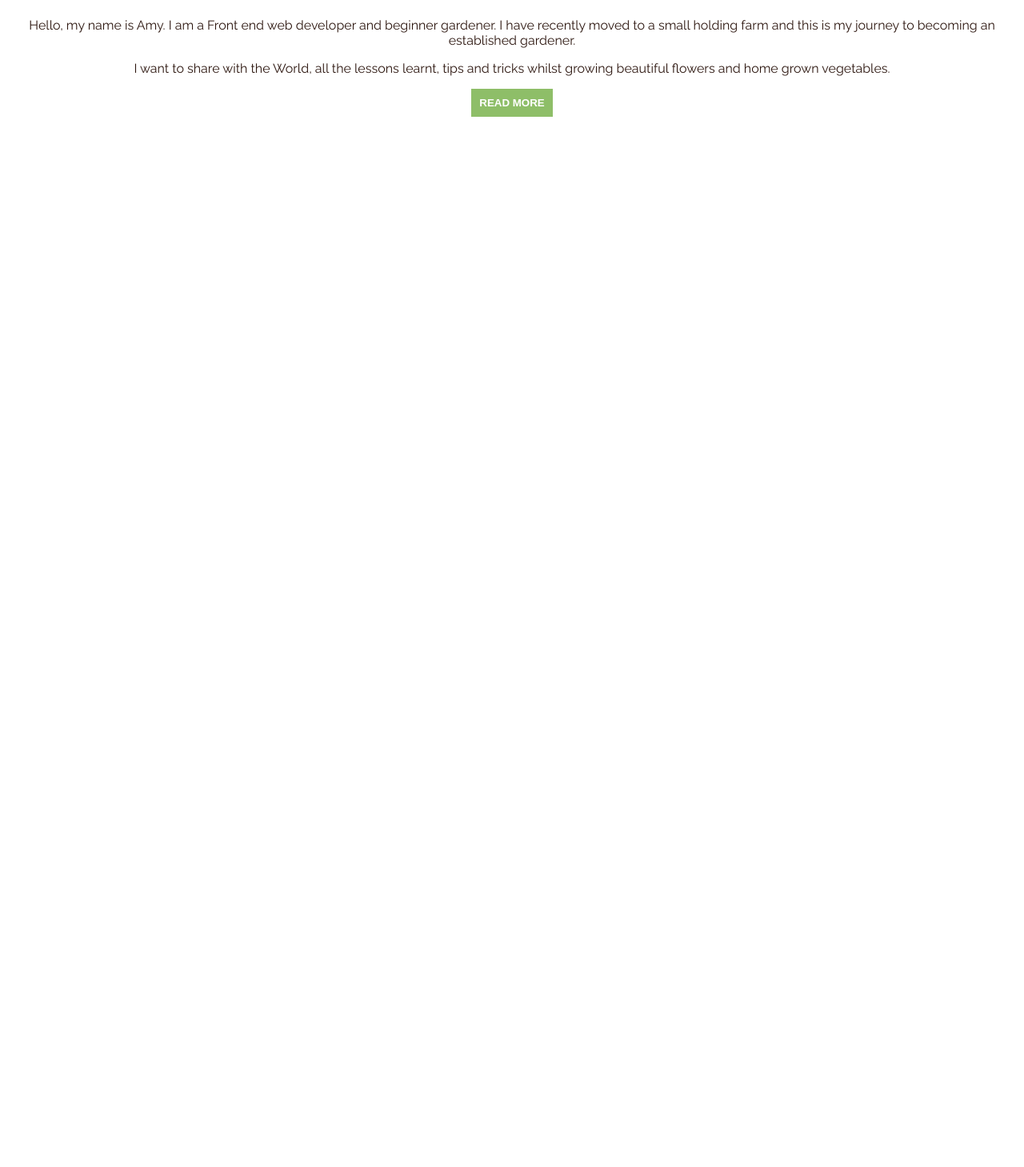
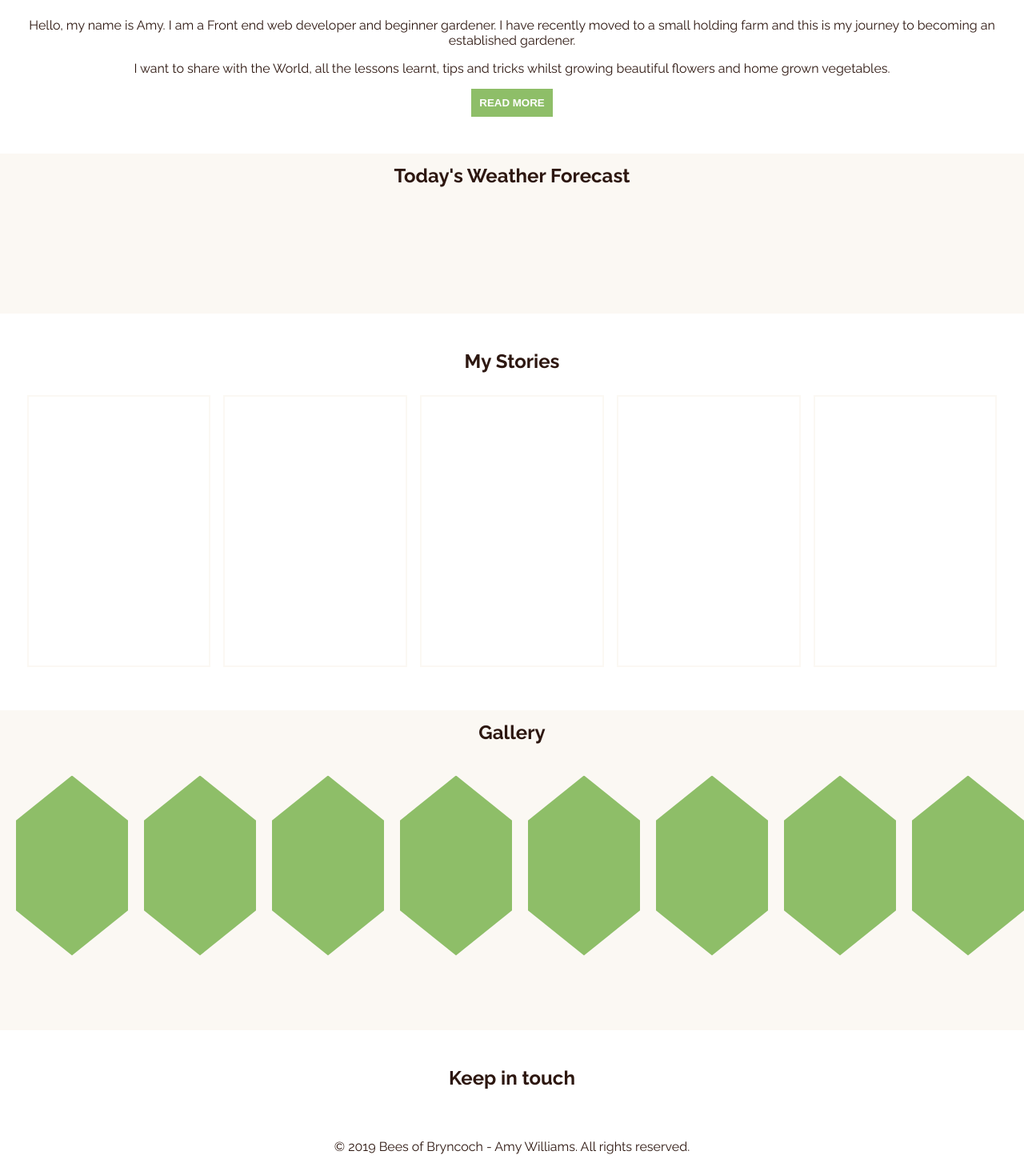
Before and after one commit to csamywilliams/website, a React (Create React App) app: page / in a window 1280 px wide. Shown: the part 225-1684 px from the top of the page at 80% size. Before the commit the page ends 800 px from the top, so only its background shows below. Built offline with nearby package versions, Linux system fonts and the light colour scheme.

Commit message:
Created section components on main page

```diff
--- a/src/App.js
+++ b/src/App.js
@@ -3,7 +3,7 @@ import { ThemeProvider } from 'styled-components';
 import SocialMediaBar from './Components/SocialMediaBar/SocialMediaBar';
 import HeaderBar from './Components/HeaderBar/HeaderBar';
 import MainPage from './Components/MainPage/MainPage';
-import PostPreview from './Components/PostPreview/PostPreview';
+import PageFooter from './Components/PageFooter/PageFooter';
 import theme from "./theme";
 import './Fonts.css';
 import './App.css';
@@ -17,6 +17,7 @@ class App extends Component {
             <SocialMediaBar />
             <HeaderBar />
             <MainPage />
+            <PageFooter />
           </div>
         </ThemeProvider>
       </div>
--- /dev/null
+++ b/src/Components/BlogPosts/BlogPosts.jsx
@@ -0,0 +1,25 @@
+import React, { Component } from 'react';
+import { Layout } from './BlogPosts.styles';
+import { Post } from '../UIComponents/UIComponents';
+
+class BlogPosts extends Component {
+
+  render() {
+
+    const posts = [ '1', '2', '3', '4', '5'];
+
+    const postPreviews = posts.map((image, id) => {
+      return <Post key={id}></Post>;
+    });
+
+
+    return (
+       <Layout>
+         { postPreviews }
+      </Layout>
+    );
+  }
+
+}
+
+export default BlogPosts;
--- /dev/null
+++ b/src/Components/BlogPosts/BlogPosts.styles.jsx
@@ -0,0 +1,12 @@
+import styled from 'styled-components';
+
+export const Layout = styled.div`
+    display: flex;
+    flex-direction: row;
+
+    & > div {
+        flex: 1;
+        margin: .5em;
+        padding: .5em;
+    }
+`;
--- /dev/null
+++ b/src/Components/Gallery/Gallery.jsx
@@ -0,0 +1,28 @@
+import React, { Component } from 'react';
+import { Layout } from './Gallery.styles';
+import { Hexagon } from '../UIComponents/UIComponents';
+import BlogImage from '../../Assets/Images/blog.png';
+import ReviewsImage from '../../Assets/Images/reviews.png';
+import GalleryImage from '../../Assets/Images/gallery.png';
+import InfoImage from '../../Assets/Images/little-things.png';
+
+class Gallery extends Component {
+
+  render() {
+
+    const images = [ BlogImage, ReviewsImage, GalleryImage, InfoImage, BlogImage, ReviewsImage, GalleryImage, InfoImage];
+
+    const previews = images.map((image, id) => {
+        return <Hexagon key={id}></Hexagon>;
+    });
+
+    return (
+       <Layout>
+           { previews }
+      </Layout>
+    );
+  }
+
+}
+
+export default Gallery;
--- /dev/null
+++ b/src/Components/Gallery/Gallery.styles.jsx
@@ -0,0 +1,6 @@
+import styled from 'styled-components';
+
+export const Layout = styled.div`
+    display: flex;
+    flex-direction: row;
+`;
--- a/src/Components/IntroPosts/IntroPosts.jsx
+++ b/src/Components/IntroPosts/IntroPosts.jsx
@@ -1,35 +1,46 @@
 import React, { Component } from 'react';
-import { Grid, ImageLink, Image, ItemA, ItemB, ItemC, ItemD } from './IntroPosts.styles';
-import PageImage from '../../Assets/Images/flowers.jpg';
-import PageImage2 from '../../Assets/Images/garden-portrait.jpeg';
+import { Layout, Flex, ImageLink, Image, ItemA, ItemB } from './IntroPosts.styles';
+import BlogImage from '../../Assets/Images/blog.png';
+import ReviewsImage from '../../Assets/Images/reviews.png';
+import GalleryImage from '../../Assets/Images/gallery.png';
+import InfoImage from '../../Assets/Images/little-things.png';
 
 class IntroPosts extends Component {
 
   render() {
 
     return (
-        <Grid>
+       <Layout>
+        <Flex>
           <ItemA>
             <ImageLink href="#">
-                <Image src={PageImage2} alt="text"/>
+              <Image src={BlogImage} alt="text"/>
             </ImageLink>
           </ItemA>
+          <ItemA>
+            <ImageLink href="#">
+              <Image src={GalleryImage} alt="text"/>
+            </ImageLink>
+          </ItemA>
+        </Flex>
+        <Flex>
           <ItemB>
             <ImageLink href="#">
-                <Image src={PageImage2} alt="text"/>
+              <Image src={BlogImage} alt="text"/>
             </ImageLink>
           </ItemB>
-            <ItemC>
+          <ItemB>
             <ImageLink href="#">
-                <Image src={PageImage} alt="text"/>
+              <Image src={GalleryImage} alt="text"/>
             </ImageLink>
-            </ItemC>
-            <ItemD>
+          </ItemB>
+          <ItemB>
             <ImageLink href="#">
-                <Image src={PageImage} alt="text"/>
+              <Image src={ReviewsImage} alt="text"/>
             </ImageLink>
-            </ItemD>
-        </Grid>
+          </ItemB>
+        </Flex>
+      </Layout>
     );
   }
 
--- a/src/Components/IntroPosts/IntroPosts.styles.jsx
+++ b/src/Components/IntroPosts/IntroPosts.styles.jsx
@@ -1,35 +1,26 @@
 import styled from 'styled-components';
 import media from '../../Utilities/MediaQueries';
 
-export const Grid = styled.div`
-  padding-top: 2vh;
-  display: grid;
-  margin: 0 auto;
-  width: 80vw;
-  grid-gap: 30px;
-  grid-template-columns: repeat(auto-fit, minmax(300px, 1fr));
-  grid-auto-rows: 250px;
-  grid-auto-flow: row dense;
+export const Layout = styled.div`
+  margin: 0 15%;
+`;
+
+export const Flex = styled.div`
+  display: flex;
+	flex-direction: row;
+	flex-wrap: nowrap;
 `;
 
 export const ItemA = styled.div`
-  grid-column: 1;
-  grid-row: 1 / span 2;
+  min-height: 50vh;
+  height: 50vh;
+  margin: 1%;
 `;
 
 export const ItemB = styled.div`
-  grid-column: 3;
-  grid-row: 1 / span 2;
-`;
-
-export const ItemC = styled.div`
-  grid-column: 2;
-  grid-row: 1;
-`;
-
-export const ItemD = styled.div`
-  grid-column: 2 ;
-  grid-row: 2 ;
+  min-height: 50vh;
+  height: 50vh;
+  margin: 1%;
 `;
 
 export const Image = styled.img`
--- a/src/Components/MainPage/MainPage.jsx
+++ b/src/Components/MainPage/MainPage.jsx
@@ -1,20 +1,34 @@
 import React, { Component } from 'react';
 import styled from 'styled-components';
-import IntroPosts from '../IntroPosts/IntroPosts';
+import BlogPosts from '../BlogPosts/BlogPosts';
+import Gallery from '../Gallery/Gallery';
 import { PrimaryButton } from '../UIComponents/UIComponents';
 
-const Page = styled.section`
-    display: -webkit-box;
-    display: -moz-box;
-    display: -ms-flexbox;
-    display: -webkit-flex;
-    display: flex;
-    flex-wrap: nowrap;
+const Section = styled.section`
+  margin: 0 auto;
+  padding: 2%;
 `;
 
-const AboutSection = styled.section`
-  margin: 0 auto;
-  padding: 2%;
+const WeatherSection = styled.section`
+  height: 20vh;
+  min-height: 200px;
+  background-color: ${props => props.theme.section.weather.bg};
+  color: ${props => props.theme.section.weather.white};
+
+  h2 {
+    padding-top: 1%;
+  }
+`;
+
+const BlogSection = styled.section`
+  height: 40vh;
+  min-height: 400px;
+  background-color: ${props => props.theme.section.weather.bg};
+  color: ${props => props.theme.section.weather.white};
+
+  h2 {
+    padding-top: 1%;
+  }
 `;
 
 class MainPage extends Component {
@@ -22,14 +36,28 @@ class MainPage extends Component {
   render() {
 
     return (
-        <Page>
-          <AboutSection>
+        <main>
+          <Section>
             <h2>About Me</h2>
             <p>Hello, my name is Amy. I am a Front end web developer and beginner gardener. I have recently moved to a small holding farm and this is my journey to becoming an established gardener.</p>
             <p>I want to share with the World, all the lessons learnt, tips and tricks whilst growing beautiful flowers and home grown vegetables.</p>
             <PrimaryButton>Read more</PrimaryButton>
-          </AboutSection>
-        </Page>
+          </Section>
+          <WeatherSection>
+            <h2>Today's Weather Forecast</h2>
+          </WeatherSection>
+          <Section>
+            <h2>My Stories</h2>
+            <BlogPosts />
+          </Section>
+          <BlogSection>
+            <h2>Gallery</h2>
+            <Gallery />
+          </BlogSection>
+          <Section>
+            <h2>Keep in touch</h2>
+          </Section>
+        </main>
     );
   }
 
--- /dev/null
+++ b/src/Components/PageFooter/PageFooter.jsx
@@ -0,0 +1,19 @@
+import React, { Component } from 'react';
+
+class PageFooter extends Component {
+
+  render() {
+
+    const date = new Date();
+    const year = date.getFullYear();
+
+    return (
+        <footer>
+          <p>&copy; { year } Bees of Bryncoch - Amy Williams. All rights reserved. </p>
+        </footer>
+    );
+  }
+
+}
+
+export default PageFooter;
--- a/src/Components/UIComponents/UIComponents.jsx
+++ b/src/Components/UIComponents/UIComponents.jsx
@@ -7,4 +7,26 @@ export const PrimaryButton = styled.button`
     padding: 10px;
     text-transform: uppercase;
     font-weight: bold;
+    cursor: pointer;
+
+    &:hover {
+        background-color: ${props => props.theme.button.primary.hover.bg};
+        color: ${props => props.theme.button.primary.hover.color};
+        border: 1px solid ${props => props.theme.button.primary.hover.border};
+    }
 `;
+
+export const Hexagon = styled.div`
+    background-color: ${props => props.theme.hexagon.bg};
+    width: 200px;
+    height: 225px;
+    clip-path: polygon(50% 0%, 100% 25%, 100% 75%, 50% 100%, 0% 75%, 0% 25%);
+    -webkit-clip-path: polygon(50% 0%, 100% 25%, 100% 75%, 50% 100%, 0% 75%, 0% 25%);  margin: 20px 0px 140px 20px;
+    flex: 0 20%;
+`;
+
+export const Post = styled.div`
+    height: 40vh;
+    width: 10vh;
+    border: 2px solid ${props => props.theme.post.border};
+`;
--- a/src/theme.jsx
+++ b/src/theme.jsx
@@ -1,4 +1,5 @@
 const paleOrange = '#EED093';
+const beige = '#FBF8F3';
 const green = '#8EBE68';
 const sage = '#60AB68';
 const pink = '#F6C3A8';
@@ -12,7 +13,12 @@ const theme = {
         button: {
             primary: {
                 bg: green,
-                color: white
+                color: white,
+                hover: {
+                    bg: white,
+                    color: green,
+                    border: green,
+                }
             }
         },
         navbar: {
@@ -25,6 +31,18 @@ const theme = {
         },
         hamburger: {
             lines: white,
+        },
+        section: {
+            weather: {
+                bg: beige,
+                color: white
+            }
+        },
+        hexagon: {
+            bg: green
+        },
+        post: {
+            border: beige
         }
 
     }
```
Lines whose indentation alone changed are shown as unchanged.
